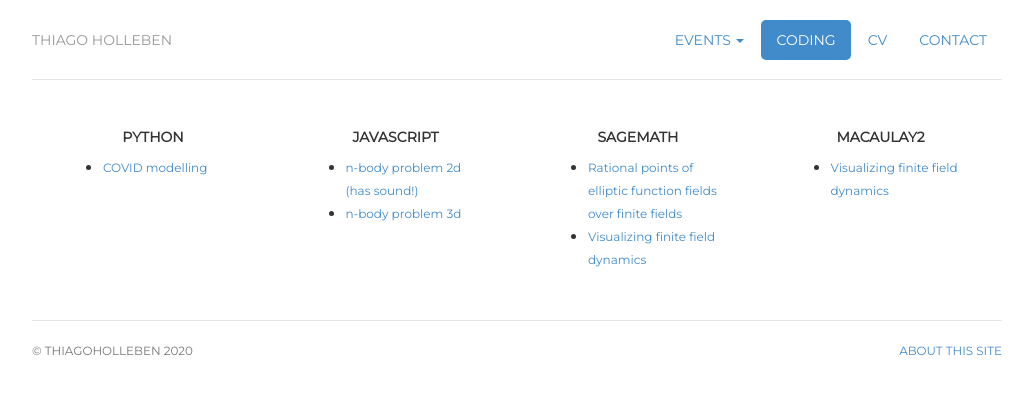
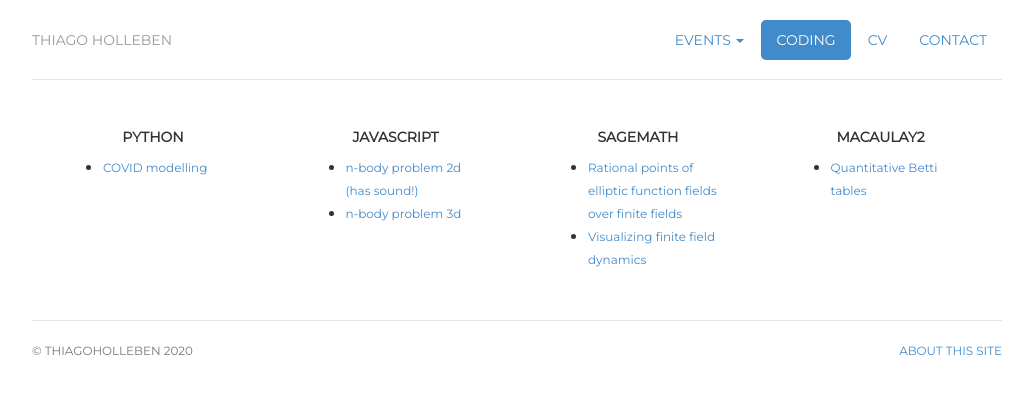
Before and after one commit to hollebenthiago/hollebenthiago.github.io, a Jekyll site: the page built from coding/index.html, in a window 1280 px wide. Shown: the top 394 px of the page, without its empty margins (123-1156 px from the left). Built offline with Jekyll 4.4.1, drawn with Linux system fonts in a browser that asks for light colours.

Commit message:
fixing title in coding

```diff
--- a/coding/index.html
+++ b/coding/index.html
@@ -62,7 +62,7 @@ description: Thiago Holleben is a graduate student at UFRJ.
                 <h5 class="card-title">Macaulay2</h5>
                 <ul>
                     <li>
-                        <a class="card-text" href="https://github.com/hollebenthiago/Quantitative-Betti-Tables">Visualizing finite field dynamics</a>
+                        <a class="card-text" href="https://github.com/hollebenthiago/Quantitative-Betti-Tables">Quantitative Betti tables</a>
                     </li>
                 </ul>
             </div>
```
Also changed, not shown: 1 other file.
